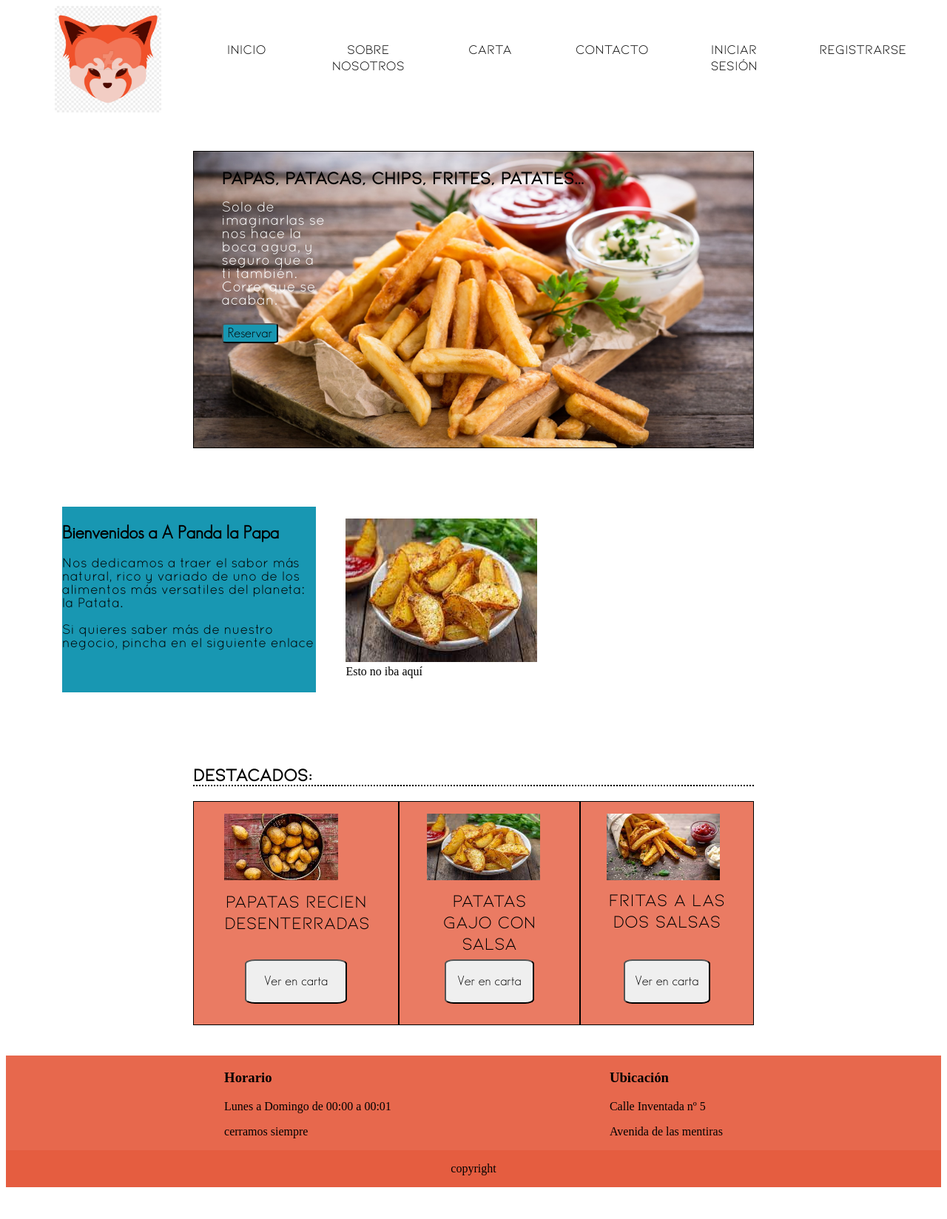
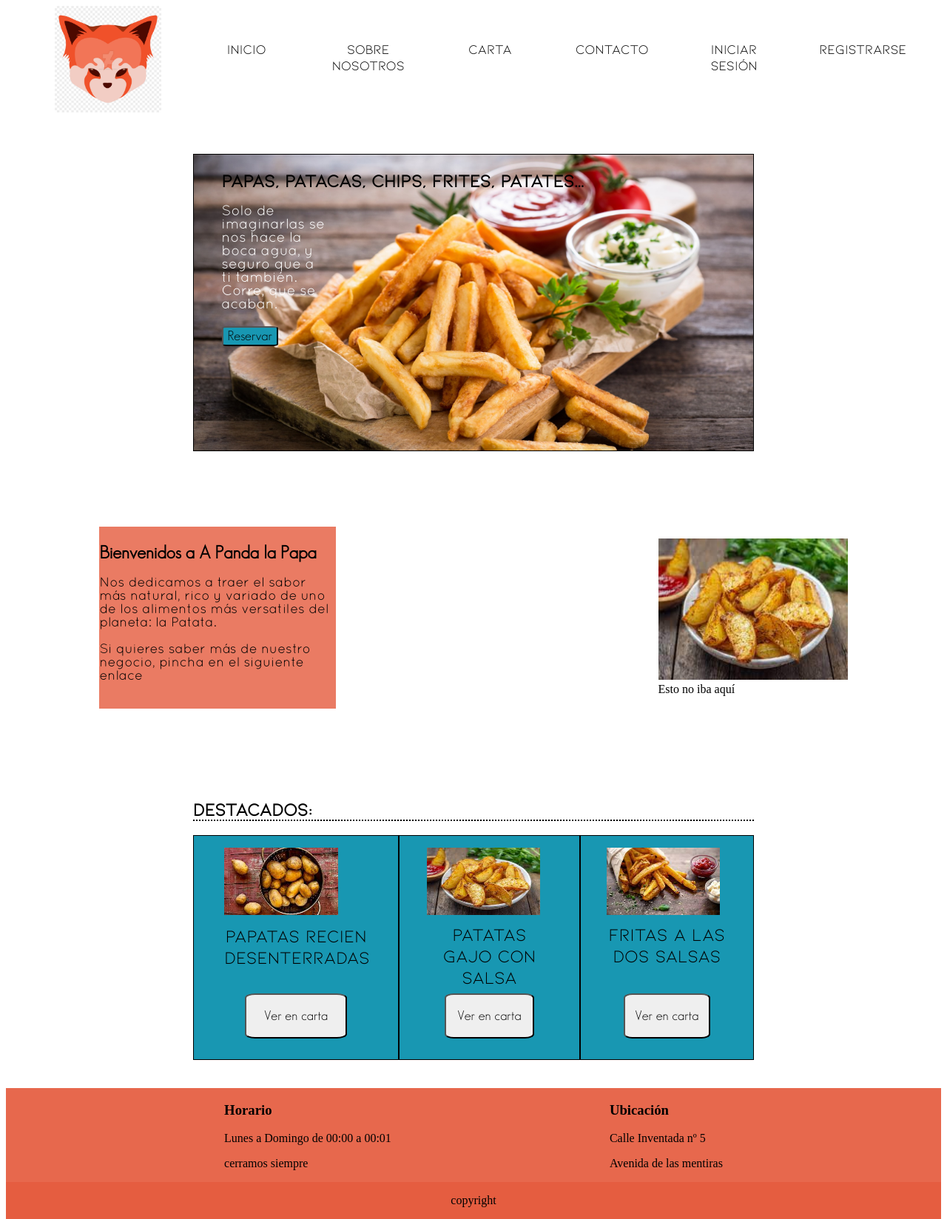
Before and after one commit to Pijemo/JaviPapa, a PHP site: page / in a window 1280 px wide. Shown: the whole page at 74% size. Before the commit the page ends 1605 px from the top, so only its background shows below. Run offline with PHP 8.4, Linux system fonts and the light colour scheme.

Commit message:
01/02 cambio de colores en Destacado y Bienvenido. Centralizada la parte de en medio y agrandada la imagen

```diff
--- a/styles/_grid.scss
+++ b/styles/_grid.scss
@@ -12,7 +12,7 @@
 
 
     grid-template-areas: '. top top top .'
-        'center center center . . '
+        'center center center center center '
         '. bottom bottom bottom . ';
 
     grid-template-columns: repeat(5, 20%);
--- a/styles/_main.scss
+++ b/styles/_main.scss
@@ -31,11 +31,15 @@
 }
 #mid{
     @include flex-row;
+    justify-content: space-between;
     @include margins;
     background-repeat: no-repeat;
     #bienvenidos{
-        background-color: $complement;
         margin-left: 10%;
+        background-color: lighten($principal,5%);
+
+
+        width: 25vw;
         h1{
             font-family: "gsans";
         }
@@ -44,11 +48,17 @@
             font-size: large;
         }
     }
+    figure{
+        margin-right: 10%;
+       img{
+        width:20vw;
+       }
+    }
 }
 #destacados{
     @include flex-row;
     justify-content: flex-end;
-    background-color: lighten($principal,5%);
+    background-color: $complement;
 
 }
 .producto{
--- a/styles/styles.css
+++ b/styles/styles.css
@@ -19,7 +19,7 @@
 main {
   grid-area: main;
   display: grid;
-  grid-template-areas: ". top top top ." "center center center . . " ". bottom bottom bottom . ";
+  grid-template-areas: ". top top top ." "center center center center center " ". bottom bottom bottom . ";
   grid-template-columns: repeat(5, 20%);
 }
 
@@ -52,21 +52,11 @@
 }
 
 nav {
-  display: -webkit-box;
-  display: -ms-flexbox;
   display: flex;
-  -webkit-box-orient: horizontal;
-  -webkit-box-direction: normal;
-      -ms-flex-direction: row;
   flex-direction: row;
   font-family: "kiona";
-  -webkit-box-pack: space-evenly;
-      -ms-flex-pack: space-evenly;
   justify-content: space-evenly;
-  -ms-flex-line-pack: center;
   align-content: center;
-  -webkit-box-align: center;
-      -ms-flex-align: center;
   align-items: center;
   font-size: large;
 }
@@ -123,7 +113,6 @@
 }
 #top button {
   margin-left: 5%;
-  -ms-flex-item-align: center;
   align-self: center;
   border-radius: 10%;
   font-family: "gsans";
@@ -132,20 +121,17 @@
 }
 
 #mid {
-  display: -webkit-box;
-  display: -ms-flexbox;
   display: flex;
-  -webkit-box-orient: horizontal;
-  -webkit-box-direction: normal;
-      -ms-flex-direction: row;
   flex-direction: row;
+  justify-content: space-between;
   margin-top: 5%;
   margin-bottom: 5%;
   background-repeat: no-repeat;
 }
 #mid #bienvenidos {
-  background-color: #1897b2;
   margin-left: 10%;
+  background-color: #ea7b63;
+  width: 25vw;
 }
 #mid #bienvenidos h1 {
   font-family: "gsans";
@@ -154,35 +140,27 @@
   font-family: "quicksand";
   font-size: large;
 }
+#mid figure {
+  margin-right: 10%;
+}
+#mid figure img {
+  width: 20vw;
+}
 
 #destacados {
-  display: -webkit-box;
-  display: -ms-flexbox;
   display: flex;
-  -webkit-box-orient: horizontal;
-  -webkit-box-direction: normal;
-      -ms-flex-direction: row;
   flex-direction: row;
-  -webkit-box-pack: end;
-      -ms-flex-pack: end;
   justify-content: flex-end;
-  background-color: #ea7b63;
+  background-color: #1897b2;
 }
 
 .producto {
   border: solid 1px black;
-  display: -webkit-box;
-  display: -ms-flexbox;
   display: flex;
-  -webkit-box-orient: vertical;
-  -webkit-box-direction: normal;
-      -ms-flex-direction: column;
   flex-direction: column;
-  -ms-flex-line-pack: center;
   align-content: center;
 }
 .producto figure {
-  -ms-flex-item-align: center;
   align-self: center;
   width: 70%;
   height: 60%;
@@ -197,7 +175,6 @@
   text-align: center;
 }
 .producto button {
-  -ms-flex-item-align: center;
   align-self: center;
   width: 50%;
   height: 20%;
@@ -214,40 +191,21 @@
   margin-top: 5%;
   margin-bottom: 5%;
   font-family: "kiona";
-  display: -webkit-box;
-  display: -ms-flexbox;
   display: flex;
-  -webkit-box-orient: vertical;
-  -webkit-box-direction: normal;
-      -ms-flex-direction: column;
   flex-direction: column;
 }
 
 #fTop {
-  display: -webkit-box;
-  display: -ms-flexbox;
   display: flex;
-  -webkit-box-orient: horizontal;
-  -webkit-box-direction: normal;
-      -ms-flex-direction: row;
   flex-direction: row;
-  -webkit-box-pack: space-evenly;
-      -ms-flex-pack: space-evenly;
   justify-content: space-evenly;
   text-align: left;
   background-color: #e7684d;
 }
 
 #fBot {
-  display: -webkit-box;
-  display: -ms-flexbox;
   display: flex;
-  -webkit-box-orient: horizontal;
-  -webkit-box-direction: normal;
-      -ms-flex-direction: row;
   flex-direction: row;
-  -webkit-box-pack: center;
-      -ms-flex-pack: center;
   justify-content: center;
   background-color: #e55d40;
 }/*# sourceMappingURL=styles.css.map */
```
Also changed, not shown: 1 other file. Lines whose indentation alone changed are shown as unchanged.
